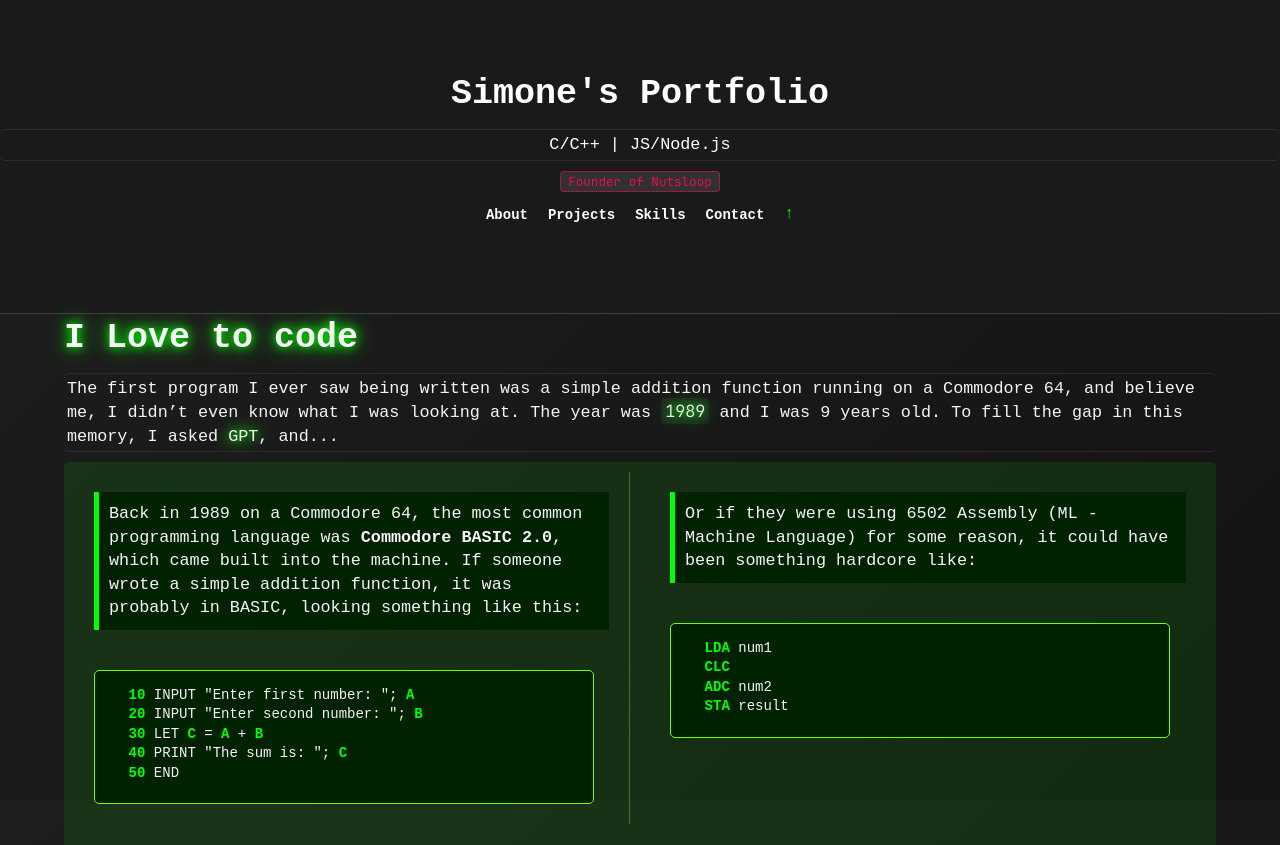
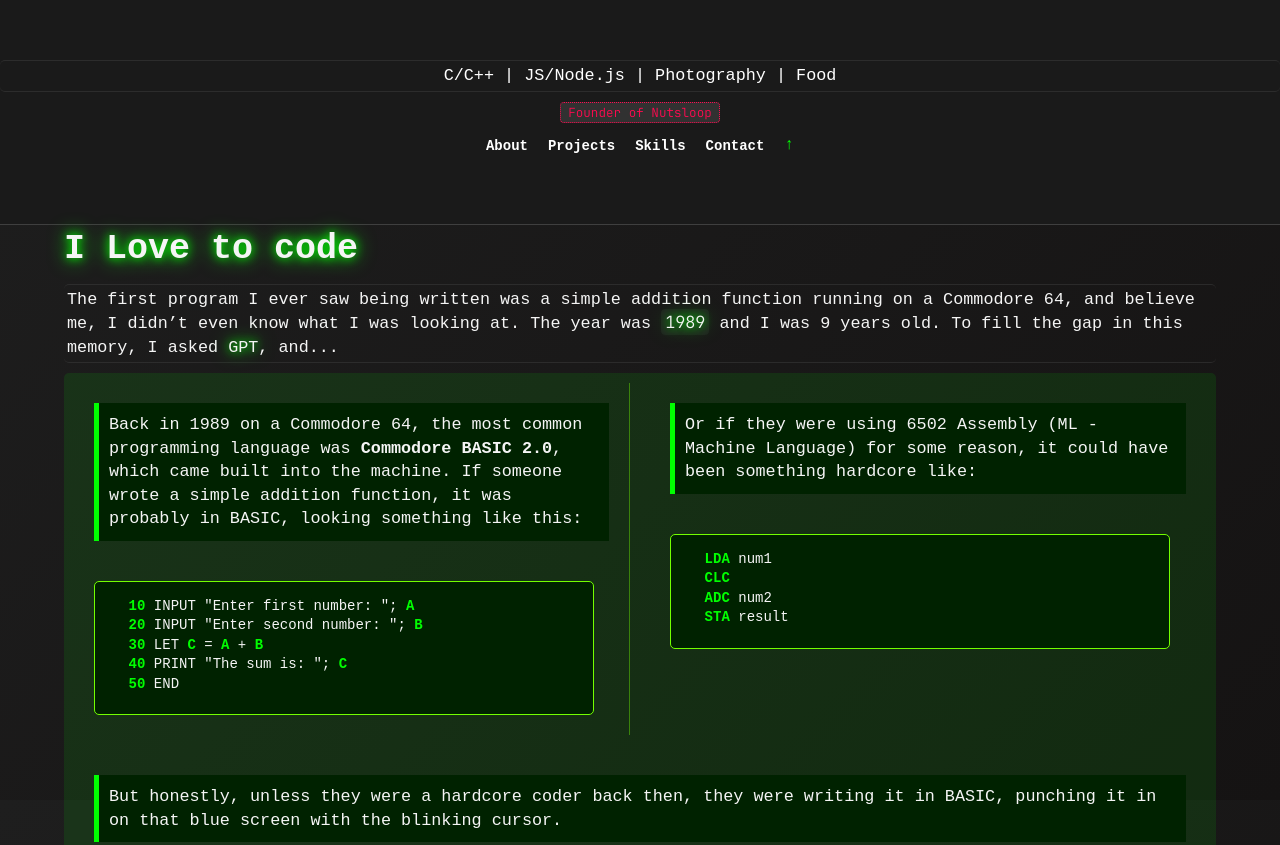
Before and after one commit to simonedelpopolo/website, a website: page public/index.html in a window 1280 px wide. Shown: the top 845 px of the page. Drawn offline with Linux system fonts and the light colour scheme; no server answers; a web font is replaced by a local one.

Commit message:
Update header styles and behavior
- Added "Photography | Food" to the header text.
- Adjusted transition duration from 0.3s to 0.8s.
- Reduced header padding for different states.
- Increased `main.move` top margin to 190px.
- Changed scroll threshold from 50px to 100px.

```diff
--- a/public/css/style.css
+++ b/public/css/style.css
@@ -96,16 +96,16 @@ header.header {
     color: #fff;
     text-align: center;
     background-color: #1a1a1a;
-    transition: all 0.3s ease; /* Smooth shrinking animation */
+    transition: all 0.8s ease; /* Smooth shrinking animation */
     border-bottom: 1px solid #3f3f3f;
 }
 
 header.header.padding_regular {
-    padding: 70px 0;
+    padding: 50px 0;
 }
 
 header.header.padding_small {
-    padding: 5px 0;
+    padding: 3px 0;
 }
 
 header.header.position_fixed {
@@ -186,7 +186,7 @@ main {
 }
 
 main.move {
-    margin-top: 115px;
+    margin-top: 190px;
 }
 
 /* blockquotes and stuff */
--- a/public/index.html
+++ b/public/index.html
@@ -12,8 +12,7 @@
 <body>
 
 <header id="header" class="position_relative header">
-  <h1>Simone's Portfolio</h1>
-  <p>C/C++ | JS/Node.js</p>
+  <p>C/C++ | JS/Node.js | Photography | Food</p>
   <a href="https://github.com/sponsors/nutsloop" title="nutsloop">
     <pre class="nutsloop">Founder of Nutsloop</pre>
   </a>
--- a/public/script/effect.js
+++ b/public/script/effect.js
@@ -6,7 +6,7 @@
 
   // Add a scroll event listener to the window
   window.addEventListener('scroll', () => {
-    if (window.scrollY > 50) {
+    if (window.scrollY > 100) {
       header.classList.remove('position_relative');
       header.classList.add('position_fixed');
       header.classList.add('shrink');
```
